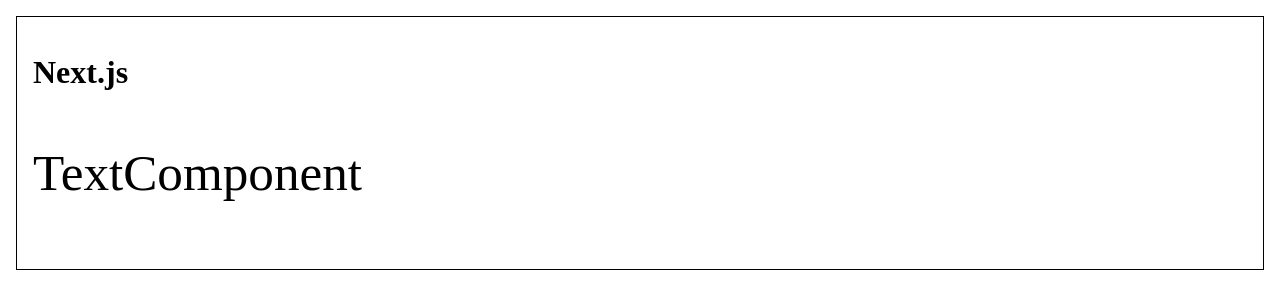
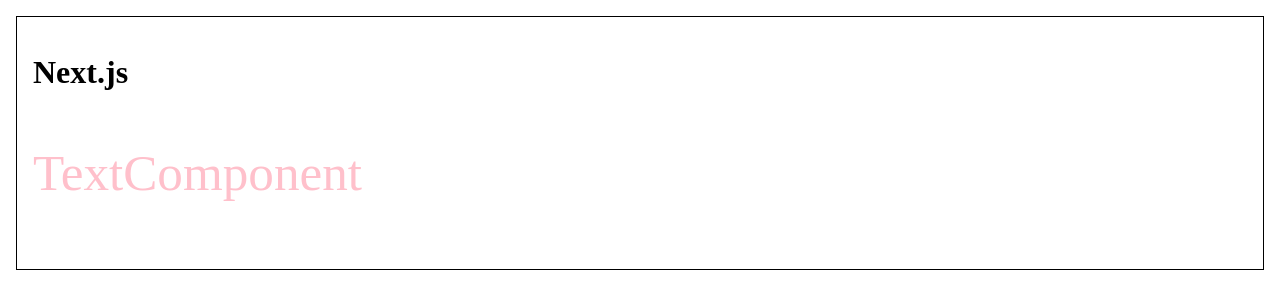
Before and after one commit to KenFelipe/nextjs_boilerplate, a Next.js app: page / in a window 1280 px wide. Shown: the top 308 px of the page. Built offline with nearby package versions, Linux system fonts and the light colour scheme.

Commit message:
add "as const" in theme.ts

```diff
--- a/src/components/Text/styled.ts
+++ b/src/components/Text/styled.ts
@@ -3,6 +3,6 @@ import styled, { css } from 'styled-components'
 export const Container = styled.div`
   ${({ theme }) => css`
     font-size: ${theme.size.secondary};
-    color: ${theme.size.primary};
+    color: ${theme.color.secondary};
   `}
 `
--- a/src/styles/theme.ts
+++ b/src/styles/theme.ts
@@ -7,4 +7,4 @@ export const theme = {
     primary: '1.6rem',
     secondary: '3.2rem',
   },
-}
+} as const
```
